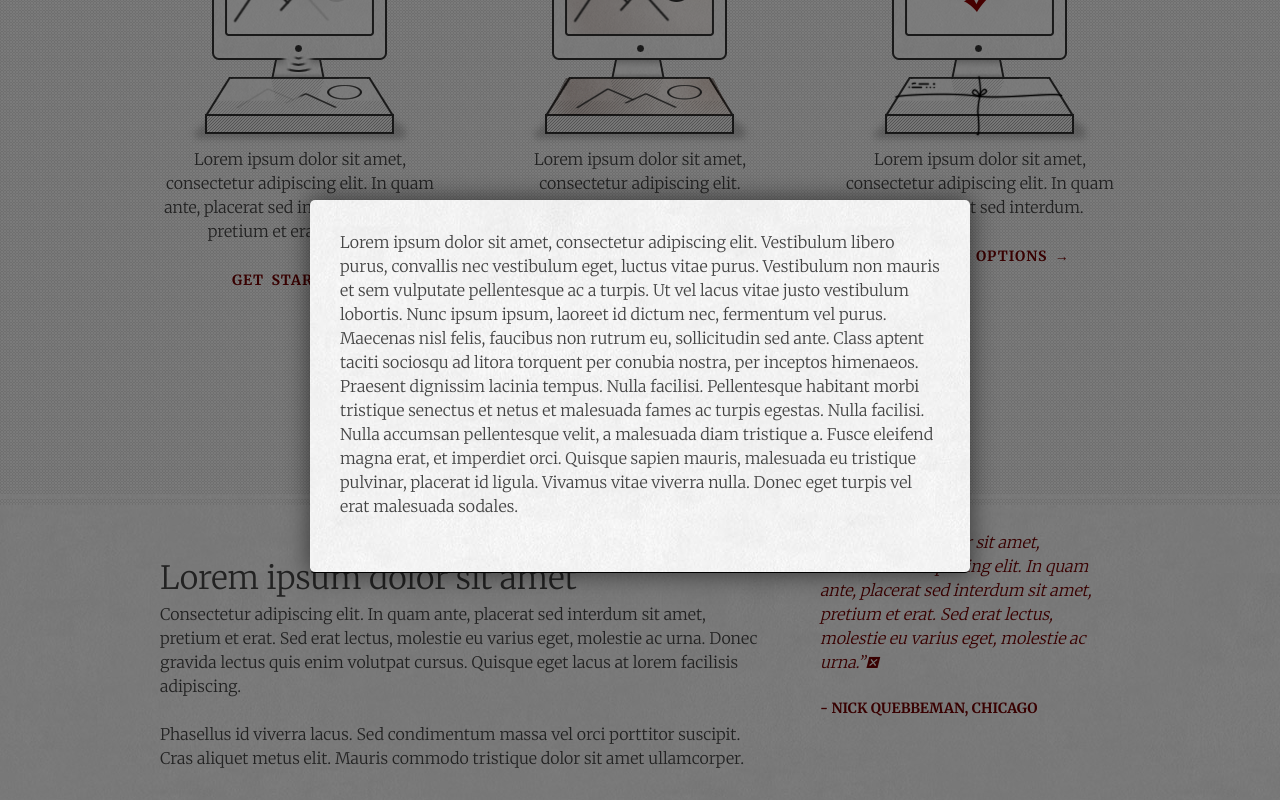
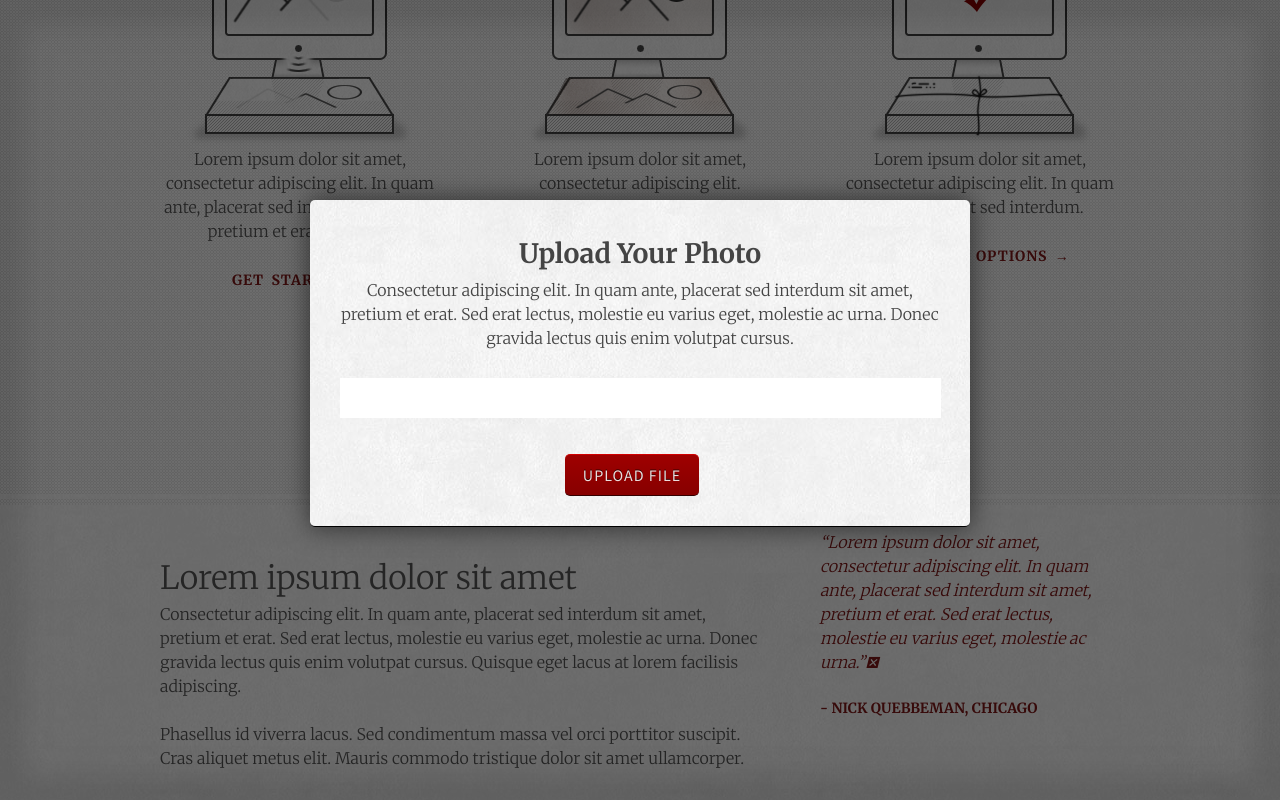
Before and after one commit to rigelstpierre/canvas-go-frontend, a plain HTML site: page index.html in a window 1280 px wide. Both pictures are taken after a click on the link "With Close Button". Shown: the part 451-1251 px from the top of the page. Drawn offline with nearby package versions, Linux system fonts and the light colour scheme.

Commit message:
added form placeholders in index modal

```diff
--- a/index.html
+++ b/index.html
@@ -69,7 +69,7 @@
 				<p><a href="#">Shipping Options &rarr;</a></p>
 			</div>
 
-			<a class="cta" rel="leanModal" name="upload" href="#upload">With Close Button</a>
+			<a class="cta" rel="leanModal" name="modalHome" href="#modalHome">With Close Button</a>
 		</div>
 	</section>
 <div class="border"></div>
@@ -103,8 +103,13 @@
 
 
 <!-- modal -->
-<div id="upload" class="modal">
-	<p>Lorem ipsum dolor sit amet, consectetur adipiscing elit. Vestibulum libero purus, convallis nec vestibulum eget, luctus vitae purus. Vestibulum non mauris et sem vulputate pellentesque ac a turpis. Ut vel lacus vitae justo vestibulum lobortis. Nunc ipsum ipsum, laoreet id dictum nec, fermentum vel purus. Maecenas nisl felis, faucibus non rutrum eu, sollicitudin sed ante. Class aptent taciti sociosqu ad litora torquent per conubia nostra, per inceptos himenaeos. Praesent dignissim lacinia tempus. Nulla facilisi. Pellentesque habitant morbi tristique senectus et netus et malesuada fames ac turpis egestas. Nulla facilisi. Nulla accumsan pellentesque velit, a malesuada diam tristique a. Fusce eleifend magna erat, et imperdiet orci. Quisque sapien mauris, malesuada eu tristique pulvinar, placerat id ligula. Vivamus vitae viverra nulla. Donec eget turpis vel erat malesuada sodales.</p>
+<div id="modalHome" class="modal">
+	<h3>Upload Your Photo</h3>
+	<p>Consectetur adipiscing elit. In quam ante, placerat sed interdum sit amet, pretium et erat. Sed erat lectus, molestie eu varius eget, molestie ac urna. Donec gravida lectus quis enim volutpat cursus.</p>
+	<form>
+		<input type="text" class="file"><br>
+		<button class="red">Upload File</button>
+	</form>
 </div>
 
 
--- a/js/main.js
+++ b/js/main.js
@@ -1,4 +1,4 @@
-// homepage modal
+// modal
 $(function() {
-	$('a[rel*=leanModal]').leanModal({ top : 200, closeButton: ".modal_close" });
+	$('a[rel*=leanModal]').leanModal({ top : 200, overlay : 0.6, closeButton: ".modal_close" });
 });
--- a/sass/style.scss
+++ b/sass/style.scss
@@ -138,8 +138,10 @@ form {
     left: 0px;
     height:100%;
     width:100%;
-    background: #000;
+    background: #111;
     display: none;
+    -webkit-box-shadow: inset 0 0 25px 25px rgb(0, 0, 0);
+    box-shadow:  	    inset 0 0 25px 25px rgb(0, 0, 0);
 }
 
 .modal {
@@ -318,6 +320,14 @@ header {
 		font-size: 14px;
 		font-style: normal;
 	}
+}
+
+#modalHome {
+	text-align: center;
+
+	h3 {margin: 0; text-align: center;}
+	form {width: 584px}
+	input {width: 584px;}
 }
 
 
```
Also changed, not shown: css/style.css, js/main.min.js.
